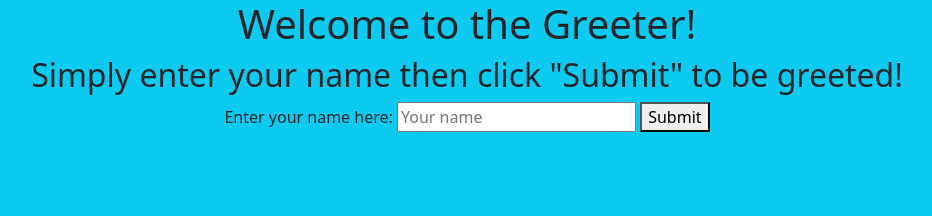
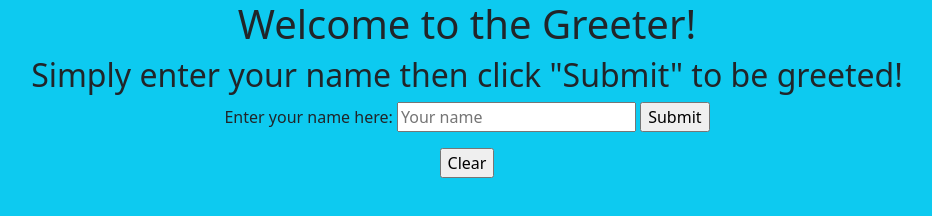
Before and after one commit to kv-codes/GreeterApp, a plain HTML site: page index.html in a window 1280 px wide. Shown: the whole page, without its empty margins (173-1105 px from the left). Drawn offline with nearby package versions, Linux system fonts and the light colour scheme.

Commit message:
Reset button

```diff
--- a/app.js
+++ b/app.js
@@ -2,4 +2,13 @@ function greetMe(){
     let name = document.getElementById("name").value;
     let greeting = "Hi there, " + name + ", have a wonderful day!";
     document.getElementById("output").textContent=greeting;
+
 };
+function Reset(){
+
+    document.getElementById("form_id").reset();
+    let element = document.getElementById("output");
+    element.replaceChildren();
+
+    //document.getElementById("form").reset();
+}
--- a/index.html
+++ b/index.html
@@ -13,10 +13,18 @@
         <div class="jumbotron text-center">
             <h1>Welcome to the Greeter!</h1>
             <h2>Simply enter your name then click "Submit" to be greeted!</h2>
-            <label for ="name">Enter your name here:</label>
-            <input type = "text" id="name" placeholder="Your name">
-            <button onclick= "greetMe()">Submit</button>
-            <p id="output"></p>
+            <form id="form_id">
+                <label for ="name">Enter your name here:</label>
+                <input type = "text" id="name" placeholder="Your name">
+                <input type="button" onclick= "greetMe()" value="Submit" id="greet-btn" ></button>
+                <p id="output"></p>
+
+
+                <input type="button" onclick="Reset()" id="reset-btn" value="Clear" ></button>
+
+            </form>
+
+
 
         </div>
 
```
